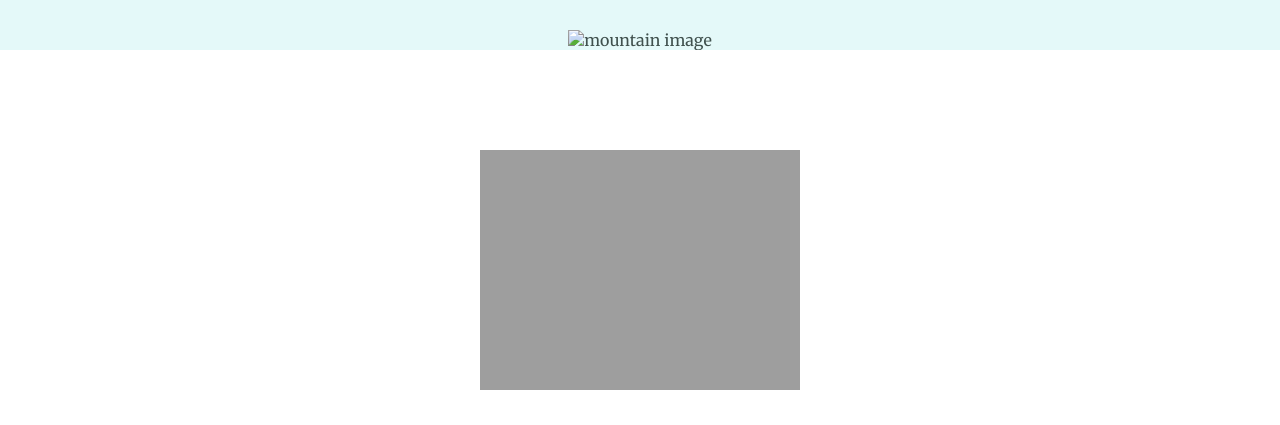
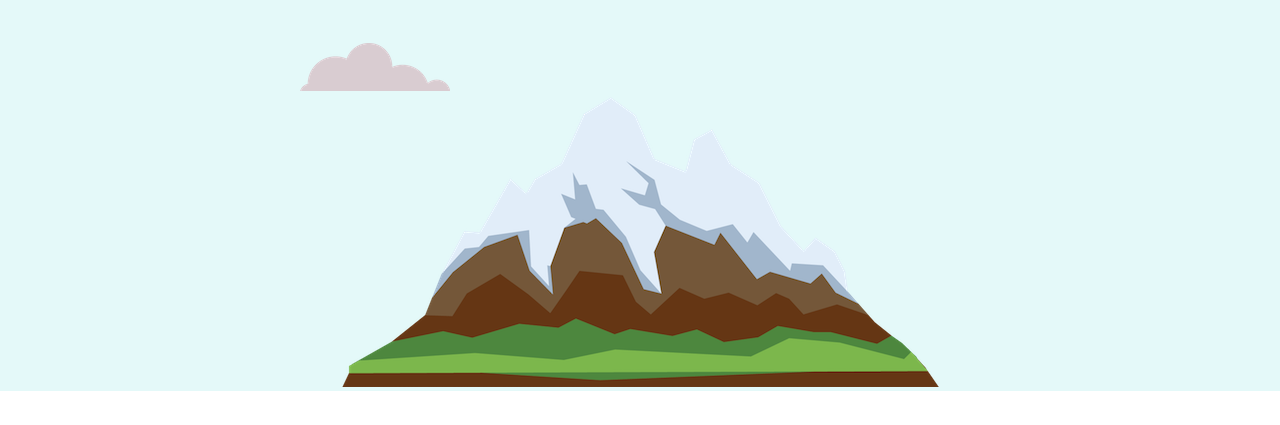
Before and after one commit to Milesnation/mytest, a plain HTML site: page index.html in a window 1280 px wide. Shown: the part 327-752 px from the top of the page. Drawn offline with Linux system fonts and the light colour scheme; the site is published under a folder, as on GitHub Pages, so addresses that start at the root find nothing.

Commit message:
Update index.html

```diff
--- a/index.html
+++ b/index.html
@@ -18,7 +18,7 @@
 <h1>I am Michael</h1>
 <h2>a web designer </h2>
 <img  class="bottom-cloud" src="images/cloud.png" alt="cloud image">
-<img src="/images/mountain.png" alt="mountain image">
+<img src="./images/mountain.png" alt="mountain image">
 </div>
 <div class="middle-container">
   <div class="profile">
```
